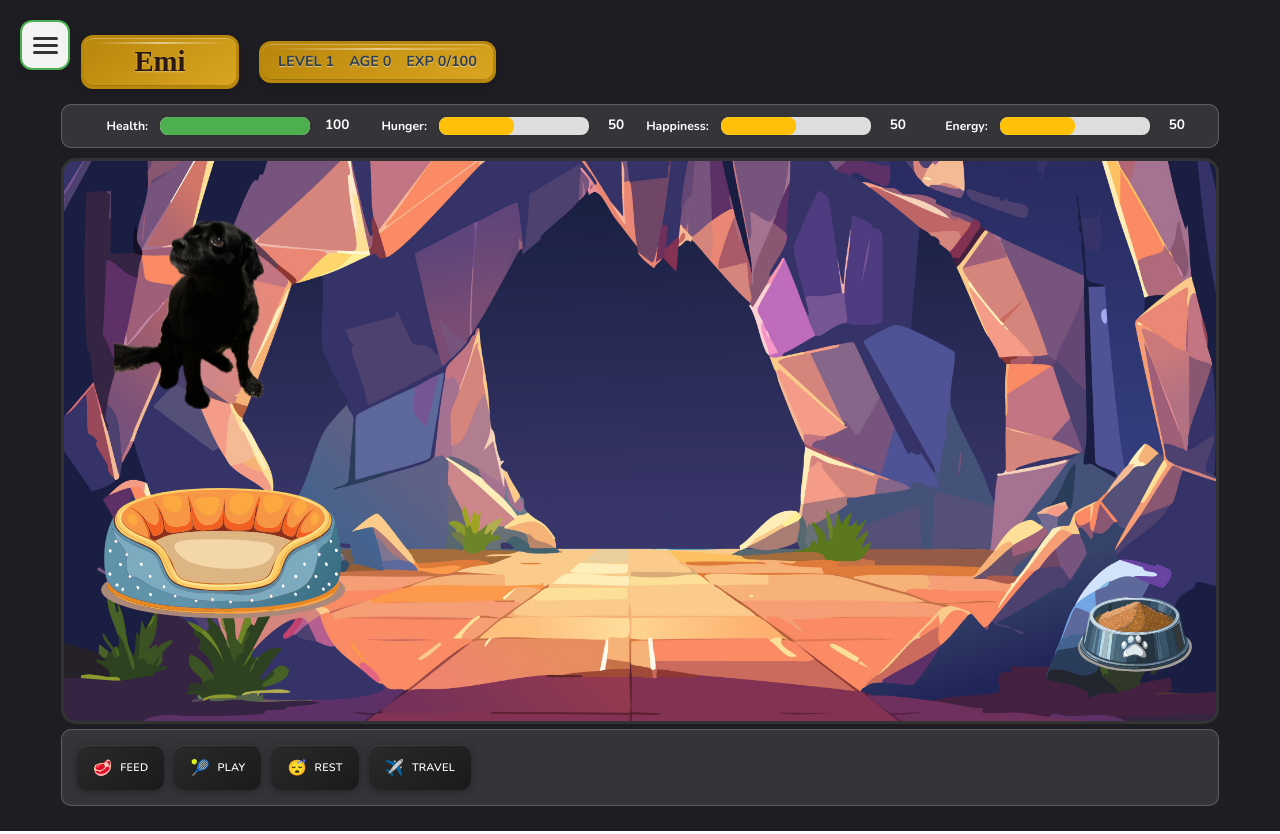
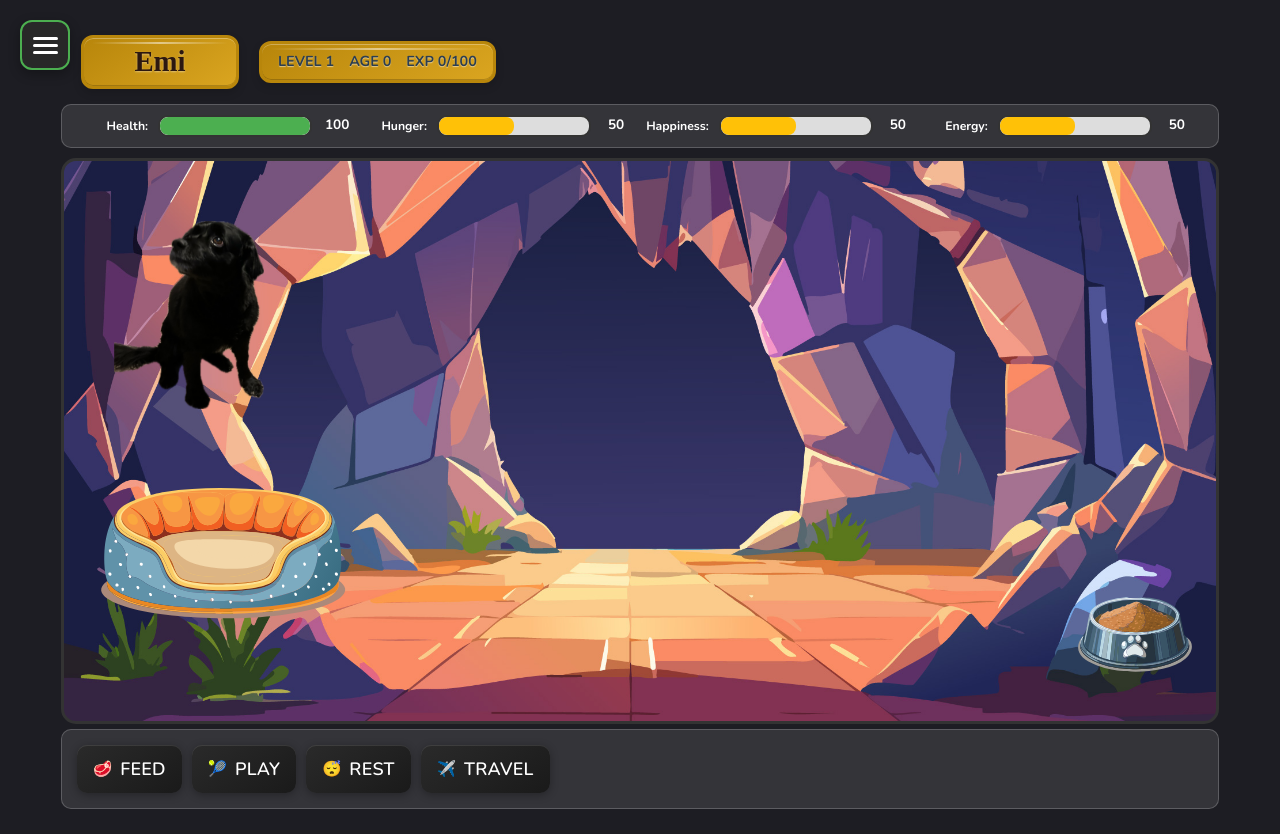
Before and after one commit to nicolegdesign/beastenstein, a React (Vite) app: page / in a window 1280 px wide. Built offline with nearby package versions, Linux system fonts and the light colour scheme; a web font is replaced by a local one.

Commit message:
Menu dark mode.

```diff
--- a/src/components/ActionButtons/ActionButtons.css
+++ b/src/components/ActionButtons/ActionButtons.css
@@ -65,7 +65,7 @@
 }
 
 #actions button .text {
-  font-size: 0.85em;
+  font-size: 1.4em;
   text-transform: uppercase;
   letter-spacing: 0.3px;
 }
--- a/src/components/Menu/Menu.css
+++ b/src/components/Menu/Menu.css
@@ -8,7 +8,7 @@
 .menu-button {
   width: 50px;
   height: 50px;
-  background: rgba(255, 255, 255, 0.95);
+  background: rgba(42, 42, 42, 0.95);
   border: 2px solid #4CAF50;
   border-radius: 12px;
   cursor: pointer;
@@ -18,13 +18,13 @@
   justify-content: center;
   gap: 4px;
   transition: all 0.3s ease;
-  box-shadow: 0 4px 12px rgba(0, 0, 0, 0.15);
+  box-shadow: 0 4px 12px rgba(0, 0, 0, 0.3);
 }
 
 .menu-button:hover {
-  background: #f0f8f0;
+  background: rgba(58, 58, 58, 0.95);
   transform: translateY(-2px);
-  box-shadow: 0 6px 20px rgba(0, 0, 0, 0.2);
+  box-shadow: 0 6px 20px rgba(0, 0, 0, 0.4);
 }
 
 .menu-button.open {
@@ -34,7 +34,7 @@
 .hamburger-line {
   width: 25px;
   height: 3px;
-  background: #333;
+  background: #ffffff;
   border-radius: 2px;
   transition: all 0.3s ease;
 }
@@ -59,10 +59,10 @@
   position: absolute;
   top: 60px;
   left: 0;
-  background: rgba(255, 255, 255, 0.98);
+  background: rgba(42, 42, 42, 0.98);
   border: 2px solid #4CAF50;
   border-radius: 12px;
-  box-shadow: 0 8px 25px rgba(0, 0, 0, 0.2);
+  box-shadow: 0 8px 25px rgba(0, 0, 0, 0.4);
   min-width: 200px;
   overflow: hidden;
   animation: menuSlideIn 0.3s ease-out;
@@ -92,16 +92,16 @@
   display: flex;
   align-items: center;
   gap: 10px;
-  color: #333;
+  color: #ffffff;
 }
 
 .menu-item:hover {
-  background: #f0f8f0;
+  background: rgba(76, 175, 80, 0.2);
   color: #4CAF50;
 }
 
 .menu-item:not(:last-child) {
-  border-bottom: 1px solid #e0e0e0;
+  border-bottom: 1px solid rgba(255, 255, 255, 0.1);
 }
 
 .menu-overlay {
```
